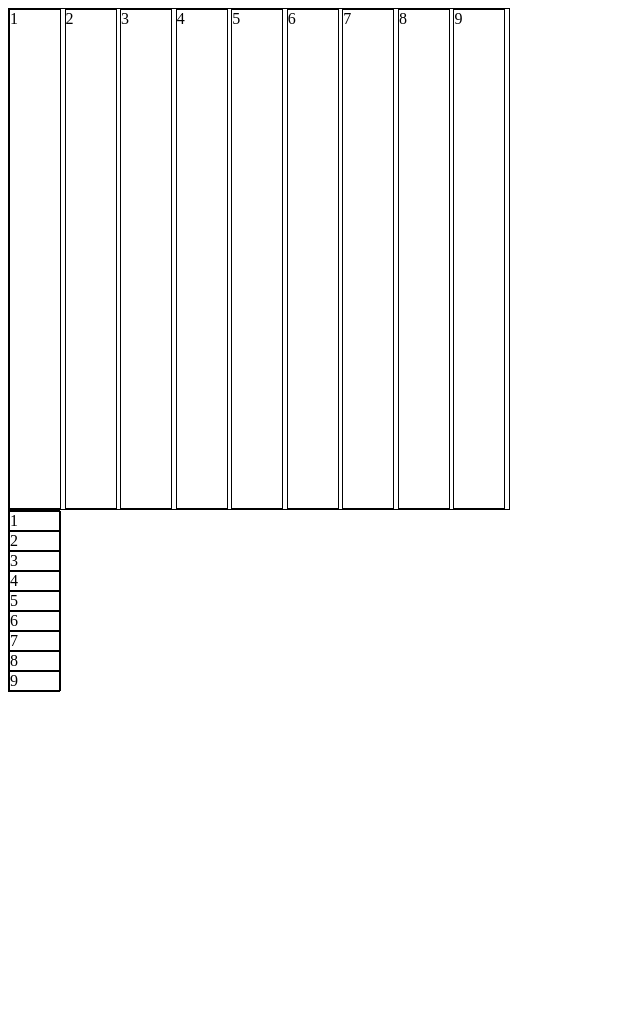
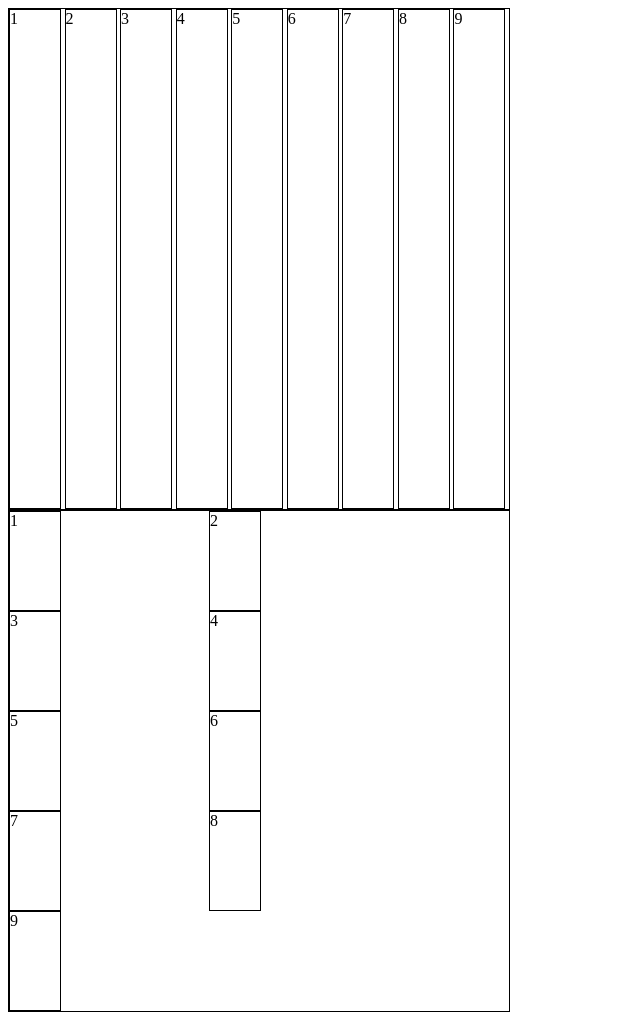
Before and after one commit to qblxx1337/grid, a plain HTML site: page 221/index.html in a window 1280 px wide. Shown: the whole page, without its empty margins (0-640 px from the left). Before the commit the page ends 800 px from the top, so only its background shows below. Drawn offline with Linux system fonts and the light colour scheme.

Commit message:
end 2, 221

```diff
--- a/221/style.css
+++ b/221/style.css
@@ -10,3 +10,11 @@ div {
     width: 50px;
     border: 1px solid;
 }
+
+#parent2 {
+    display: grid;
+    width: 500px;
+    height: 500px;
+    border: 1px solid;
+    grid-template-columns: repeat(2, 200px);
+}
```
